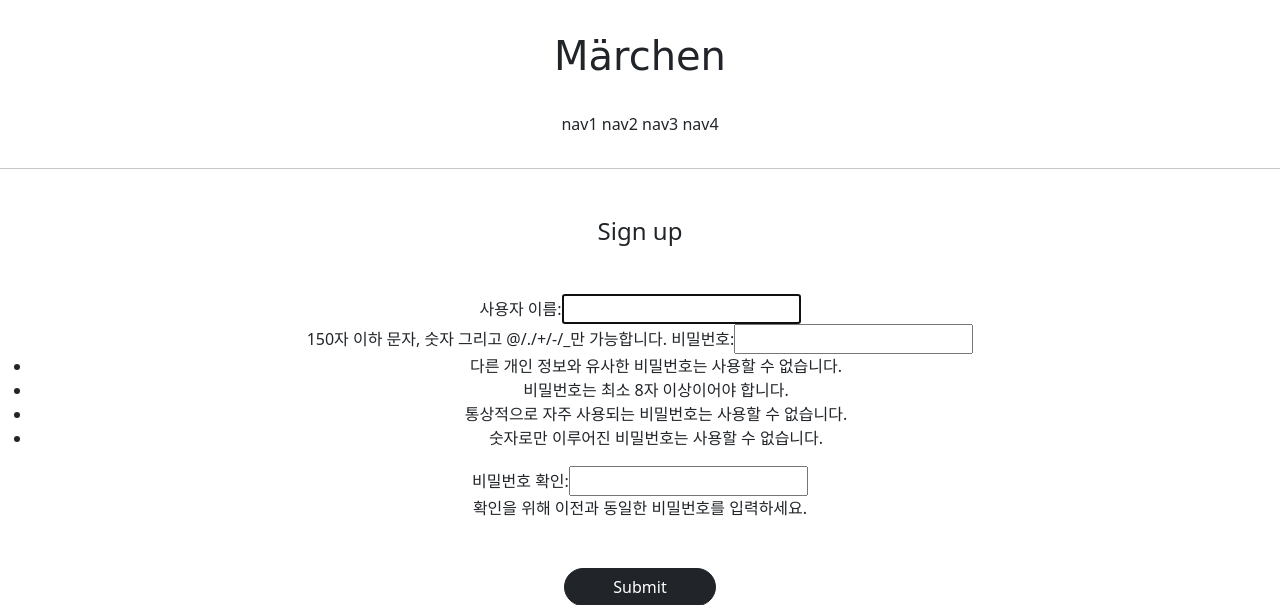
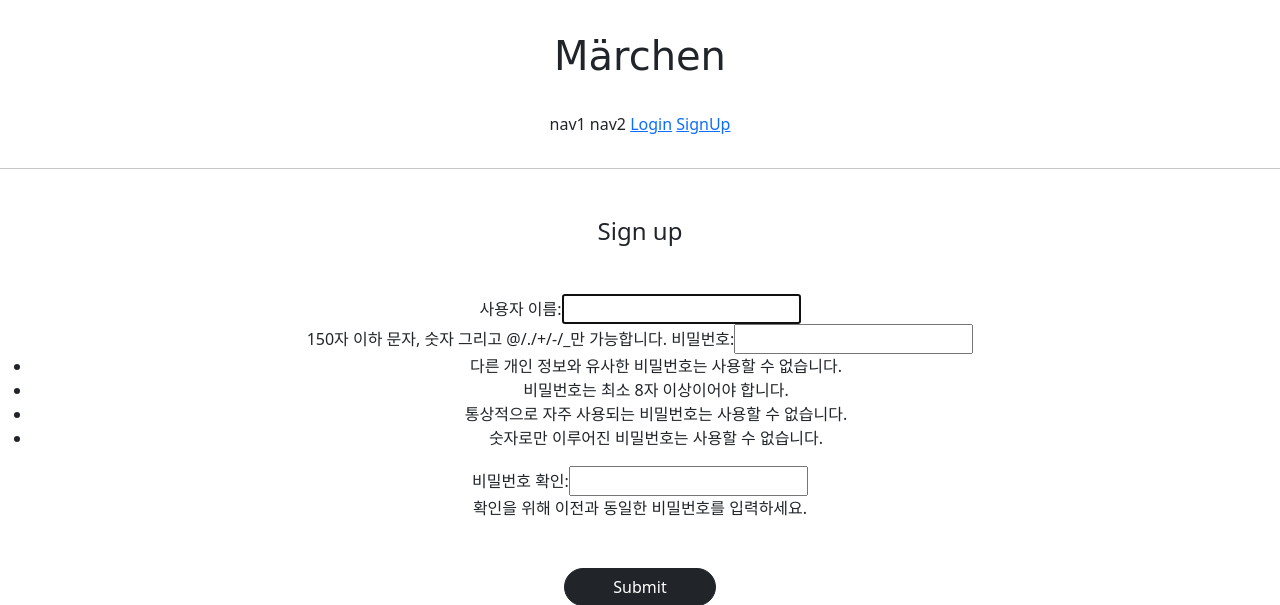
Before and after one commit to Oh-June-Sang/GIS_2ban_1, a Django app: page /accounts/create/ in a window 1280 px wide. Shown: the top 605 px of the page. Run offline with Django 3.2, Linux system fonts and the light colour scheme; parts of the project's set-up code (start-up, migrations or seed data) failed here and were passed over; some web fonts are replaced.

Commit message:
7/14 2ban class commit 3

```diff
--- a/djangoProject/settings.py
+++ b/djangoProject/settings.py
@@ -143,6 +143,5 @@ STATICFILES_DIRS = [
 # https://docs.djangoproject.com/en/3.2/ref/settings/#default-auto-field
 
 DEFAULT_AUTO_FIELD = 'django.db.models.BigAutoField'
-
 LOGIN_REDIRECT_URL = reverse_lazy('accountapp:hello_world')
 LOGOUT_REDIRECT_URL = reverse_lazy('accouuntapp:login')
--- a/templates/header.html
+++ b/templates/header.html
@@ -5,7 +5,22 @@
     <div class="pragmatic_header_button">
         <span>nav1</span>
         <span>nav2</span>
-        <span>nav3</span>
-        <span>nav4</span>
+        {% if not user.is_authenticated %}
+
+        <span>
+            <a href="{% url 'accountapp:login' %}">Login</a>
+        </span>
+        <span>
+            <a href="{% url 'accountapp:create' %}">SignUp</a>
+        </span>
+
+        {% else %}
+         <span>
+            <a href="{% url 'accountapp:logout' %}">Logout</a>
+        </span>
+        <span>
+            <a href="{% url 'accountapp:create' %}">SignUp</a>
+        </span>
+        {% endif %}
     </div>
 </div>
```
